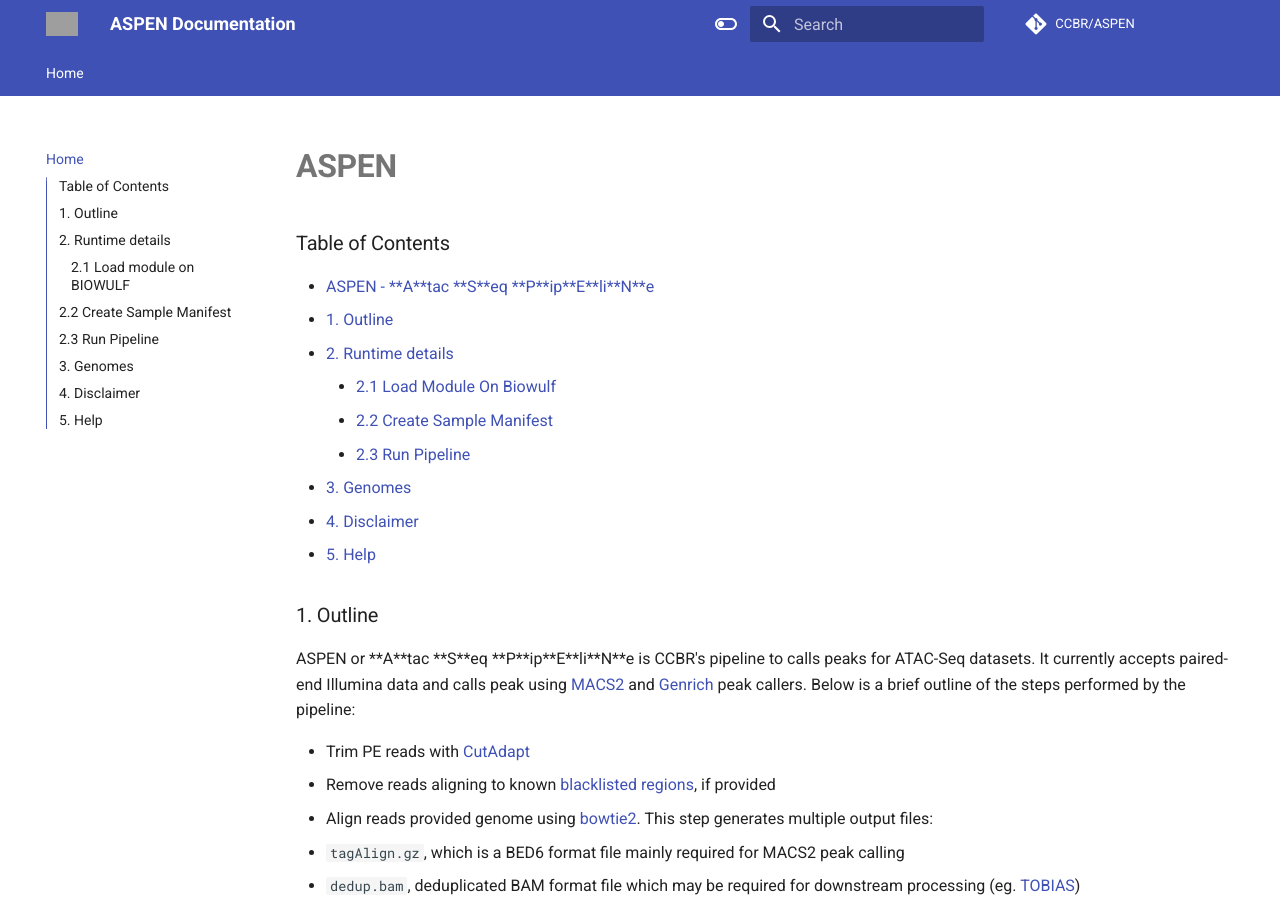
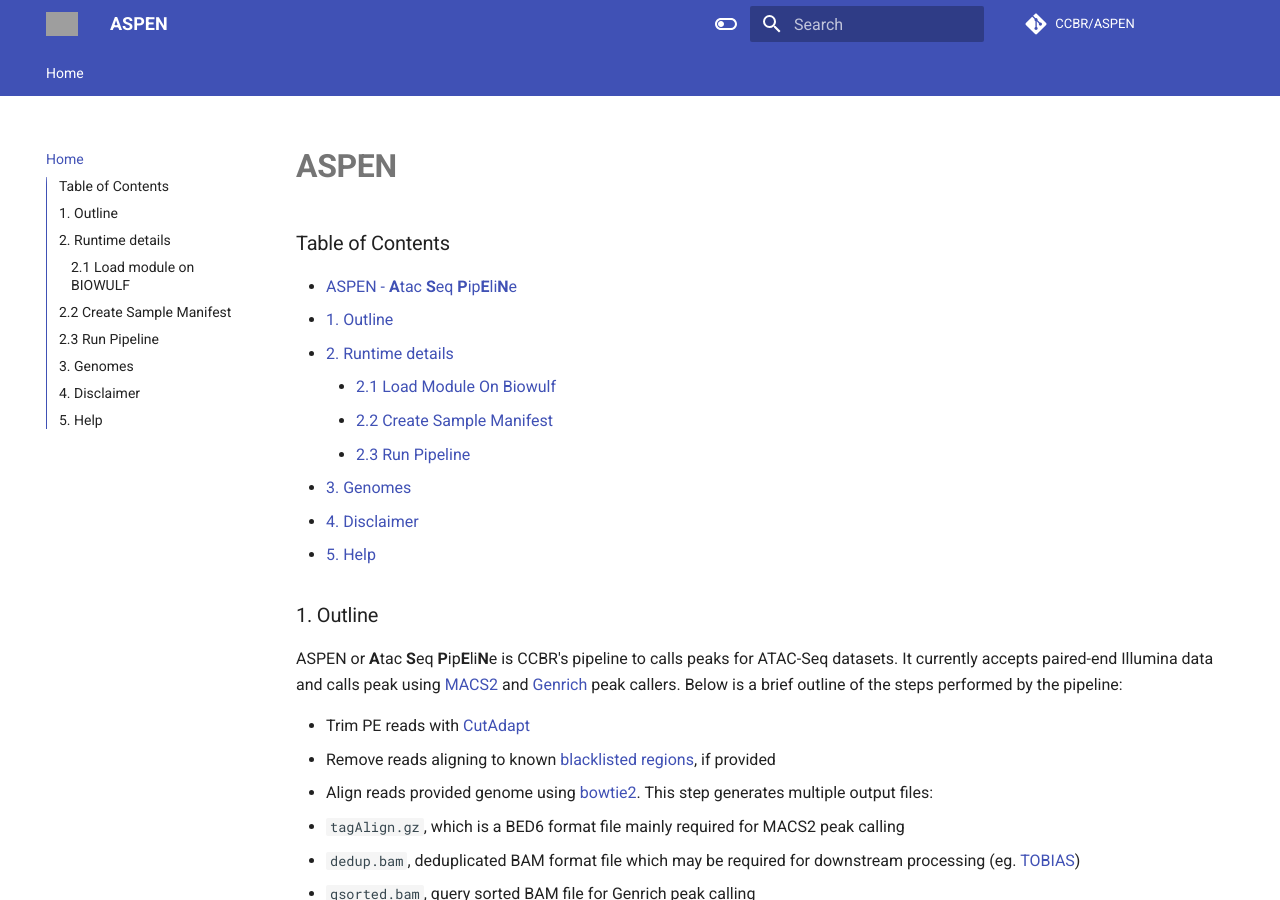
Before and after one commit to abcsFrederick/ASPEN, an MkDocs documentation site: the page built from docs/index.md, in a window 1280 px wide and 900 px high. Built offline with MkDocs 1.6.1 and Material for MkDocs 9.7.7, drawn with Linux system fonts in a browser that asks for light colours; comment, search, counter and statistics services are not loaded; the version menu is left out; grey boxes are pictures that could not be loaded.

Commit message:
docs: remove betterem ext, add description

```diff
--- a/mkdocs.yml
+++ b/mkdocs.yml
@@ -1,8 +1,8 @@
 # Project Information
-site_name: ASPEN Documentation
+site_name: ASPEN
 site_author: CCBR
 site_description: >-
-  🚧 _This website is under construction._ 🚧
+  **A**tac **S**eq **P**ip**E**li**N**e
 
 # Repository
 repo_name: CCBR/ASPEN
@@ -65,8 +65,6 @@
       permalink: true
   - pymdownx.arithmatex:
       generic: true
-  - pymdownx.betterem:
-      smart_enable: all
   - pymdownx.caret
   - pymdownx.critic
   - pymdownx.details
```
